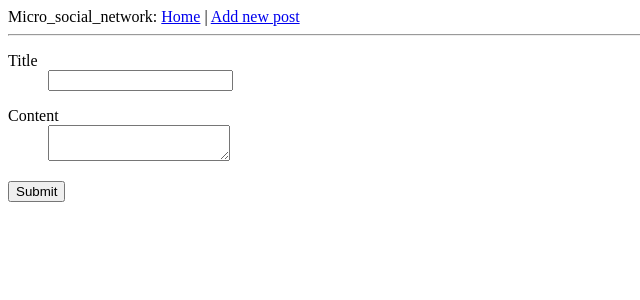
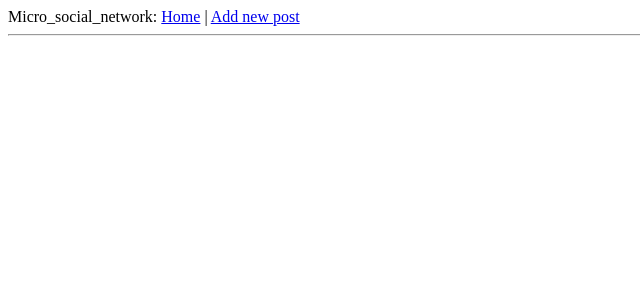
Before and after one commit to badock/FlaskSar2019ExampleApp, a Flask app: template templates/edit_post_form.html.jinja2 in a window 1280 px wide. Shown: the top 300 px of the page, without its empty margins (0-640 px from the left). Run offline with Flask 2, Linux system fonts and the light colour scheme; the template is opened without the code that fills it: values that come from a table or form of the project are taken from there, others are empty; parts of the project's set-up code (start-up, migrations or seed data) failed here and were passed over; some libraries are stand-ins or nearby versions.

```diff
--- a/app.py
+++ b/app.py
@@ -3,7 +3,6 @@ import flask
 from database.database import db, init_database
 import database.models
 from sar2019.config import Config
-from sar2019.forms import PostEditForm
 
 app = Flask(__name__)
 app.config.from_object(Config)
@@ -21,21 +20,13 @@ def index():
 
 
 def save_post_and_redirect_to_homepage(post, form):
-    if post is None:
-        post = database.models.Post()
-        post.user_id = 1
-    post.title = form.title.data
-    post.content = form.content.data
-    db.session.add(post)
-    db.session.commit()
-
-    return flask.redirect(flask.url_for('index'))
+    # TODO: implement this function
+    pass
 
 
 def display_post_form(post, form):
-    return flask.render_template('edit_post_form.html.jinja2',
-                                 form=form,
-                                 post=post)
+    # TODO: implement this function
+    pass
 
 
 @app.route("/posts/edit/", methods=["GET", "POST"])
@@ -46,7 +37,9 @@ def create_or_process_post(post_id=None):
     # then post will be 'None', and the form will consider this value
     # as a sign that a new post should be created
     post = database.models.Post.query.filter_by(id=post_id).first()
-    form = PostEditForm(obj=post)
+
+    # TODO: Replace the following line!!
+    form = None
 
     if form.validate_on_submit():
         return save_post_and_redirect_to_homepage(post, form)
--- a/sar2019/forms.py
+++ b/sar2019/forms.py
@@ -1,8 +1,3 @@
 from flask_wtf import Form
 from wtforms import StringField, PasswordField, SubmitField, TextAreaField
 from wtforms.validators import DataRequired, Email
-
-
-class PostEditForm(Form):
-    title = StringField('Title', validators=[DataRequired()])
-    content = TextAreaField('Content', validators=[DataRequired()])
--- a/templates/edit_post_form.html.jinja2
+++ b/templates/edit_post_form.html.jinja2
@@ -1,15 +1,6 @@
 {% extends "layout.html.jinja2" %}
 {% from "forms.html.jinja2" import render_field %}
 
+
 {% block body %}
-    <form action="{{ url_for("create_or_process_post", post_id=post.id) }}" method="post">
-        {{ form.hidden_tag() }}
-
-        <div class="form-group">
-            {{ render_field(form.title) }}
-            {{ render_field(form.content) }}
-
-            <input type="submit">
-        </div>
-    </form>
 {% endblock %}
```
